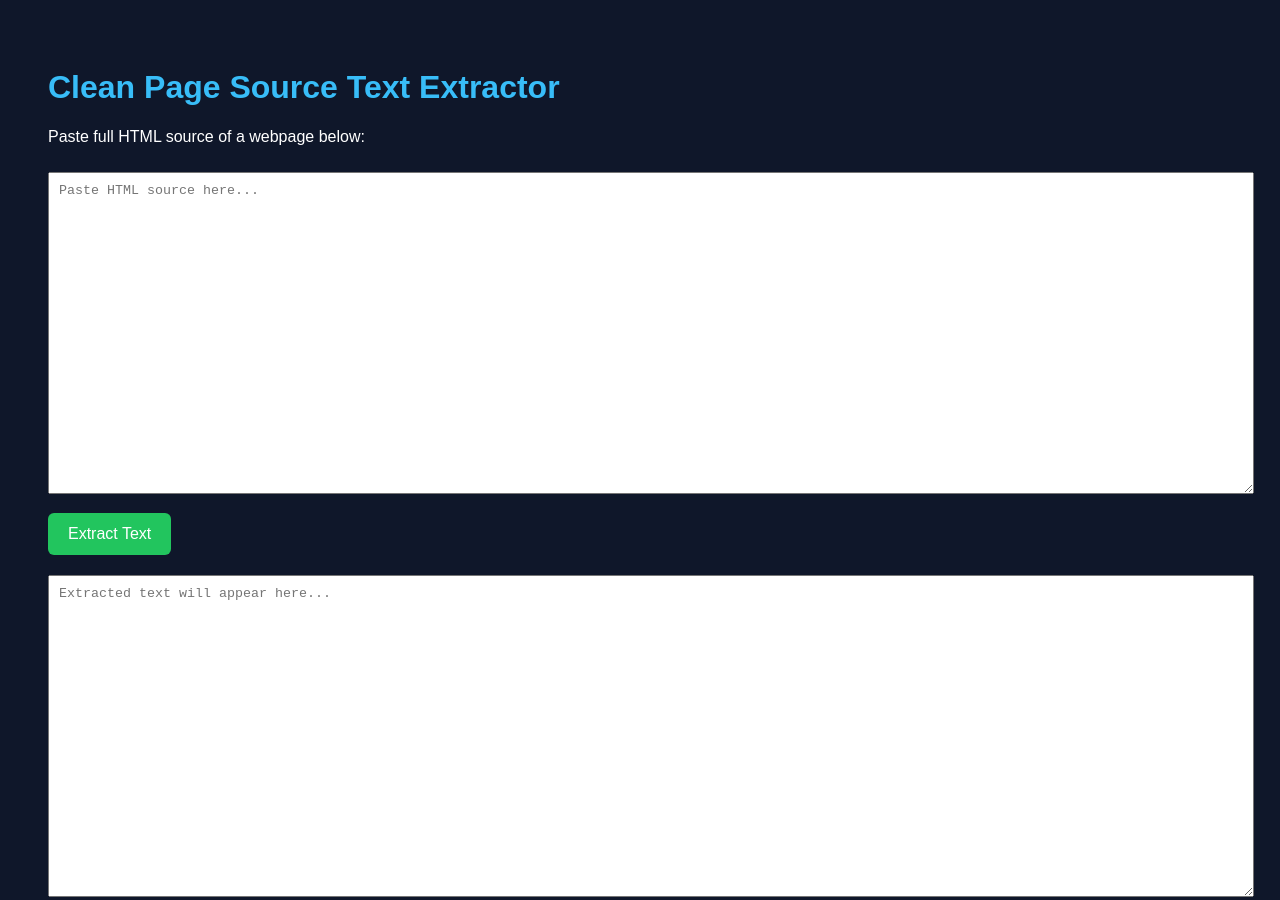
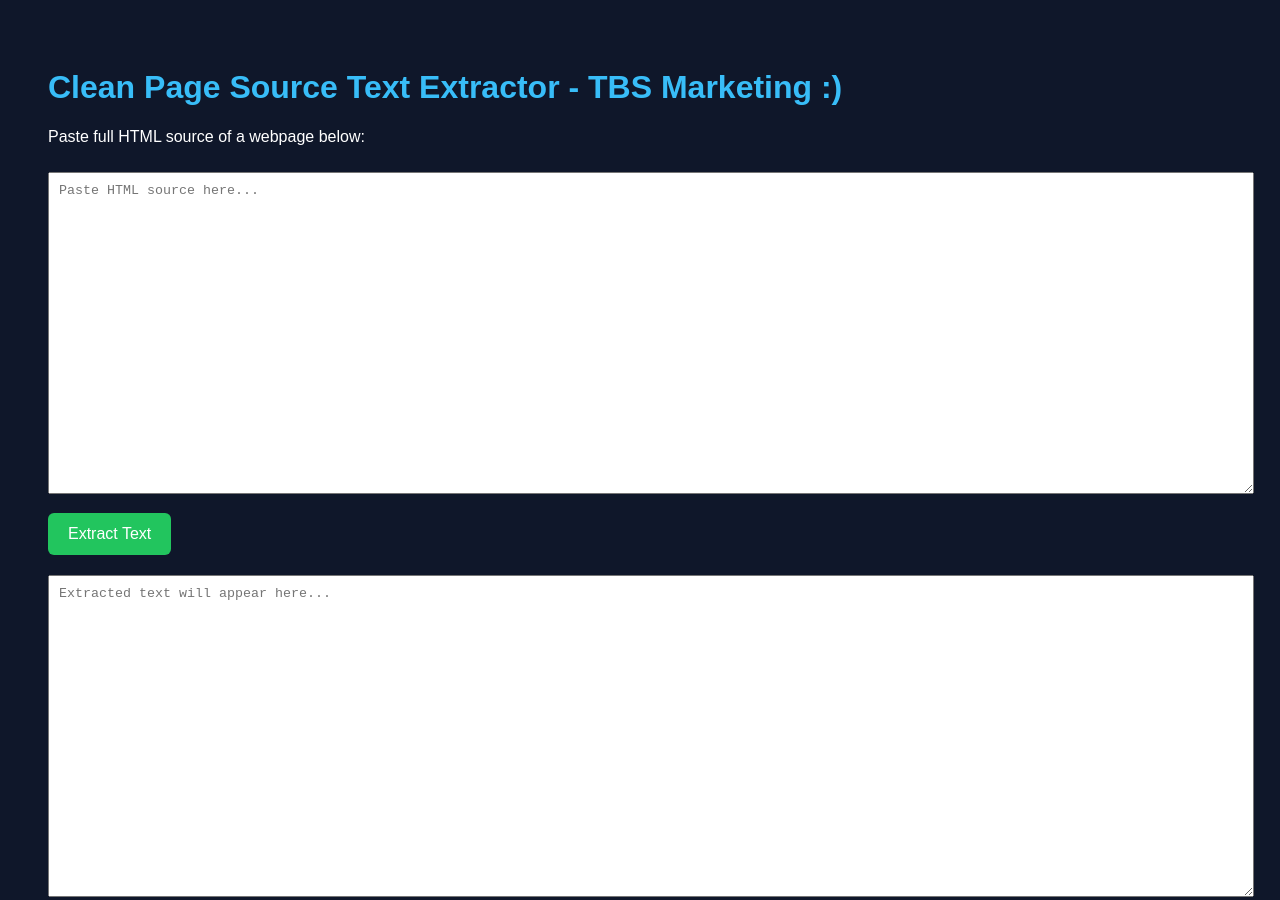
Before and after one commit to trschanantbs-hub/lpextractor, a plain HTML site: page index.html in a window 1280 px wide. Shown: the top 900 px of the page. Drawn offline with Linux system fonts and the light colour scheme.

Commit message:
index.html

```diff
--- a/index.html
+++ b/index.html
@@ -31,7 +31,7 @@
 </head>
 <body>
 
-<h1>Clean Page Source Text Extractor</h1>
+<h1>Clean Page Source Text Extractor - TBS Marketing :)</h1>
 
 <p>Paste full HTML source of a webpage below:</p>
 <textarea id="source" placeholder="Paste HTML source here..."></textarea>
@@ -86,4 +86,5 @@
 </script>
 
 </body>
+
 </html>
```
